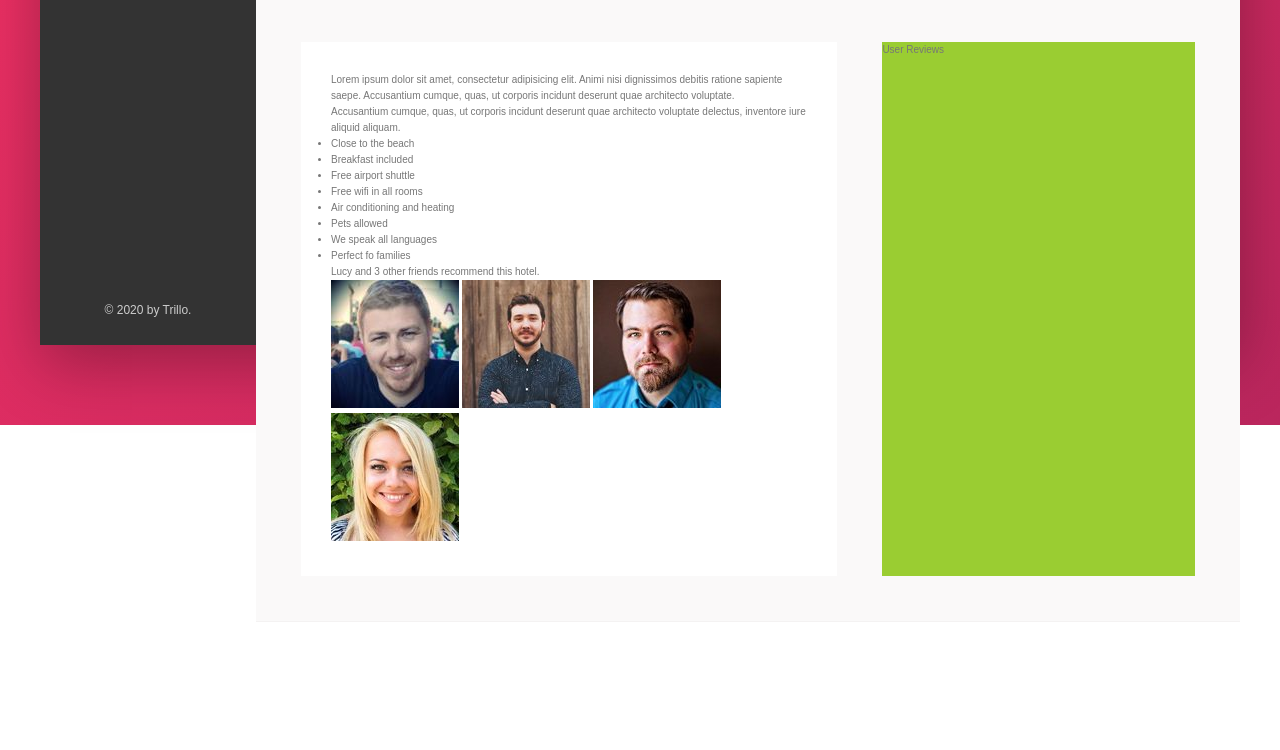
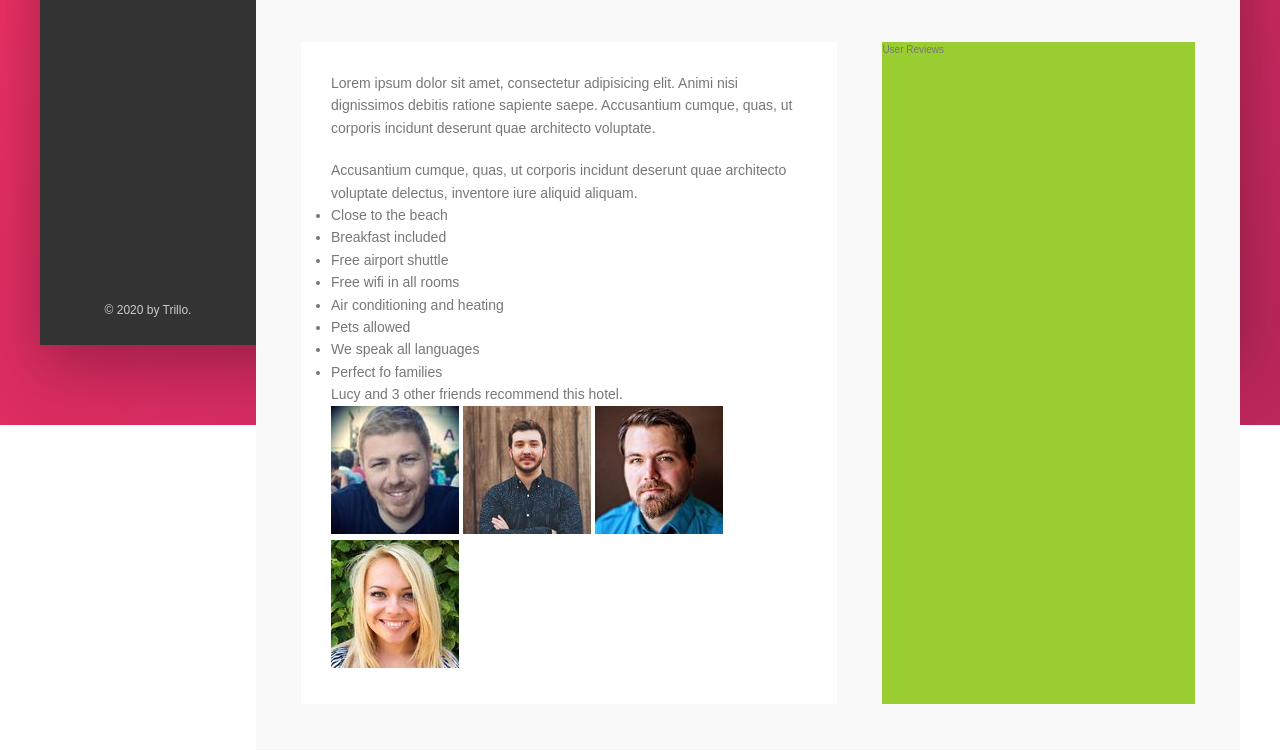
Before and after one commit to KSamra/css-practice-2, a website: page index.html in a window 1280 px wide. Shown: the part 605-1355 px from the top of the page. Before the commit the page ends 1227 px from the top, so only its background shows below. Drawn offline with Linux system fonts and the light colour scheme.

Commit message:
changed font size to details section

```diff
--- a/sass/_components.scss
+++ b/sass/_components.scss
@@ -325,3 +325,14 @@
     box-shadow: none;
   }
 }
+
+/////////////////////////////
+///// PARAGRAPH
+.paragraph:not(:last-of-type){
+  margin-bottom: 2rem;
+}
+
+
+
+/////////////////////////////
+/////
--- a/sass/_layout.scss
+++ b/sass/_layout.scss
@@ -51,6 +51,7 @@
 }
 
 .description {
+  font-size: 1.4rem;
   background-color: #fff;
   box-shadow: 0 2rem 5rem rbga(0,0,0,.06);
   padding: 3rem;
```
Also changed, not shown: css/style.css.
